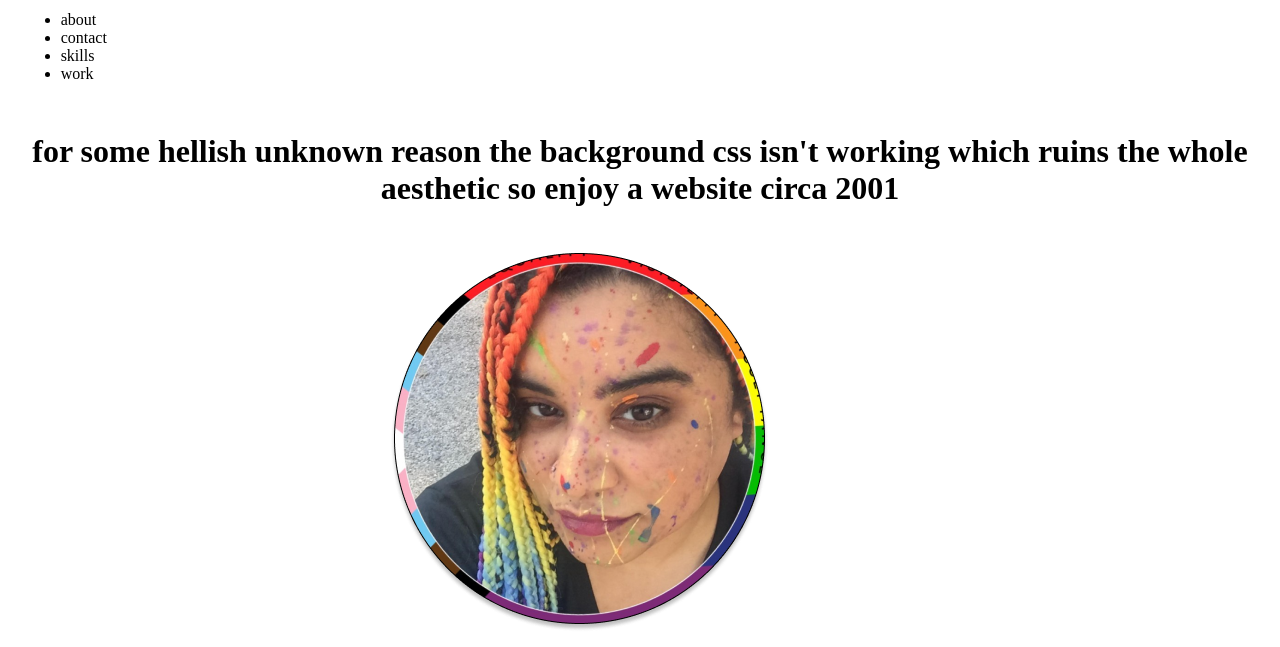
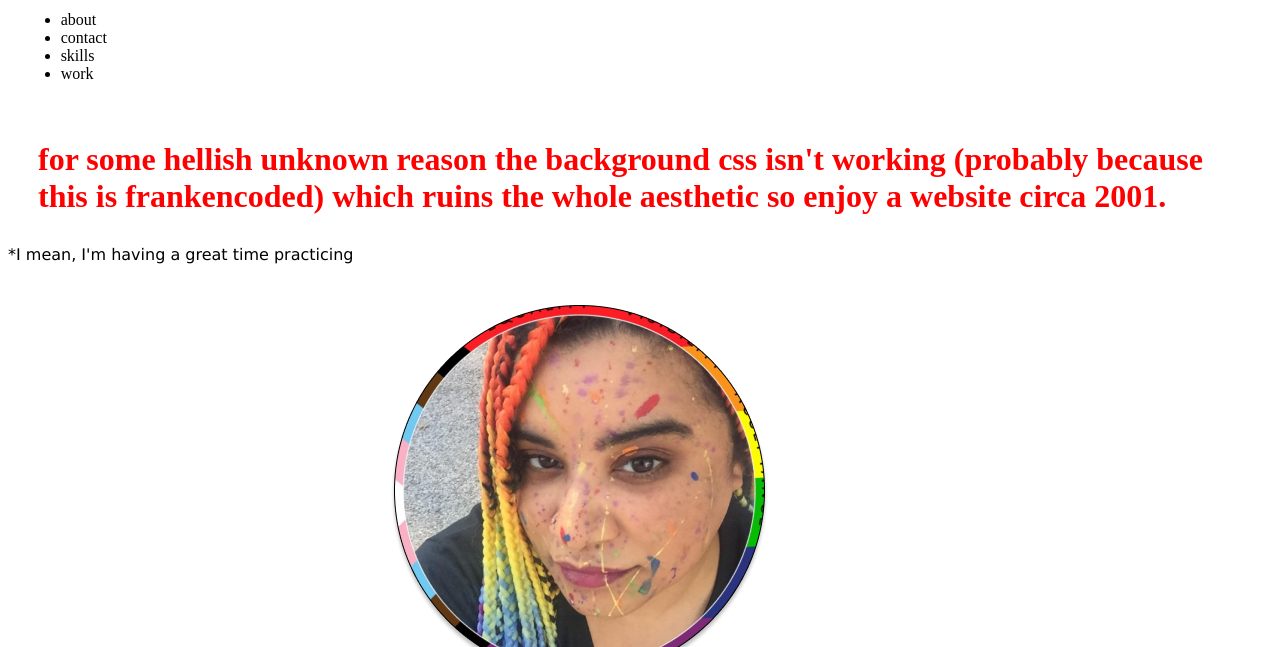
Before and after one commit to braidsncats/UX_UI_HW_18, a plain HTML site: page index.html in a window 1280 px wide. Shown: the part 153-800 px from the top of the page. Drawn offline with Linux system fonts and the light colour scheme.

Commit message:
cfhgzdrhtg

```diff
--- a/css/style.css
+++ b/css/style.css
@@ -57,3 +57,14 @@ h1 {
         grid-template-columns: 1fr;
     }
 }
+
+.beYeWarned{
+    text-align: left;
+    color: red;
+    margin: 20px;
+    padding: 10px;
+}
+
+body {
+    background-image: url(images\free-notebook-paper-vector.jpg);
+}
--- a/index.html
+++ b/index.html
@@ -4,9 +4,11 @@
 <!--background image has decided to just not work no matter how I code it so that's fun-->
 <html>
 <link href="css/style.css" rel="stylesheet">
+
 <head>
     <title></title>
 </head>
+
 <body>
     <div class="bg">
         <img src="images/bg.jpg" alt="">
@@ -21,15 +23,22 @@
                 <li>work</li>
             </ul>
     </header>
-        <h1>for some hellish unknown reason the background css isn't working which ruins the whole aesthetic so enjoy a website circa 2001</h1>
+    <h1 class="beYeWarned">for some hellish unknown reason the background css isn't working (probably because this is
+        frankencoded) which ruins the whole aesthetic so enjoy a website circa 2001.</h1>
+
+    <p>*I mean, I'm having a great time practicing</p>
+
     <section class="heroImg">
         <div class="content">
             <img src="images\selfie.png" alt="my face">
-                <p>DG is a professional creative. Starting with hobby projects, DG has moved into creating the best interactive experiences possible.
+            <p>DG is a professional creative. Starting with hobby projects, DG has moved into creating the best
+                interactive experiences possible.
 
-                    DG shines in the ideation phase. Let them listen to what the customer wants, even for a few minutes, and they will make it happen.
+                DG shines in the ideation phase. Let them listen to what the customer wants, even for a few minutes, and
+                they will make it happen.
 
-                    DG has done freelance work for many years and loved teaching tech literacy, and hopes to transfer those skills to the world of UX/UI.
+                DG has done freelance work for many years and loved teaching tech literacy, and hopes to transfer those
+                skills to the world of UX/UI.
             </p>
             <button>Download Resume</button>
         </div>
@@ -40,15 +49,19 @@
         <div class="flexContainer">
             <div>
                 <img src="images\Group 11.png" alt="Design +1">
-                   <p>I’ve been designing since winter of 2021. I focus on distraction-free and accessible styles, as well as making improvements on existing software.</p>
+                <p>I’ve been designing since winter of 2021. I focus on distraction-free and accessible styles, as well
+                    as making improvements on existing software.</p>
             </div>
             <div>
                 <img src="images\Group 12.png" alt="Writing +13">
-                    <p>This is my bread and butter. I graduated in 2019 with a Bachelor’s in English, and have used that degree to launch my own freelance services. Ask me about my creative projects!</p>
+                <p>This is my bread and butter. I graduated in 2019 with a Bachelor’s in English, and have used that
+                    degree to launch my own freelance services. Ask me about my creative projects!</p>
             </div>
             <div>
                 <img src="images\Group 16.png" alt="coding +2">
-                    <p>I speak computer. I officially started coding in 2020, but I’ve been tinkering with various coding languages such as HTML and Python since at least 2006. I also have experience with legacy softwares and I’m not bad with hardware either.</p>
+                <p>I speak computer. I officially started coding in 2020, but I’ve been tinkering with various coding
+                    languages such as HTML and Python since at least 2006. I also have experience with legacy softwares
+                    and I’m not bad with hardware either.</p>
             </div>
         </div>
     </section>
@@ -78,7 +91,8 @@
             </div>
             <div>
                 <h4>Unnamed Roll20 API</h4>
-                    <p>Yeah I have no idea where I’m going with this. All I can tell you is that it looks like a coding textbook threw up.</p>
+                <p>Yeah I have no idea where I’m going with this. All I can tell you is that it looks like a coding
+                    textbook threw up.</p>
                 <button>View More</button>
             </div>
         </div>
@@ -95,4 +109,5 @@
         </ul>
     </footer>
 </body>
+
 </html>
```
Lines whose indentation alone changed are shown as unchanged.
